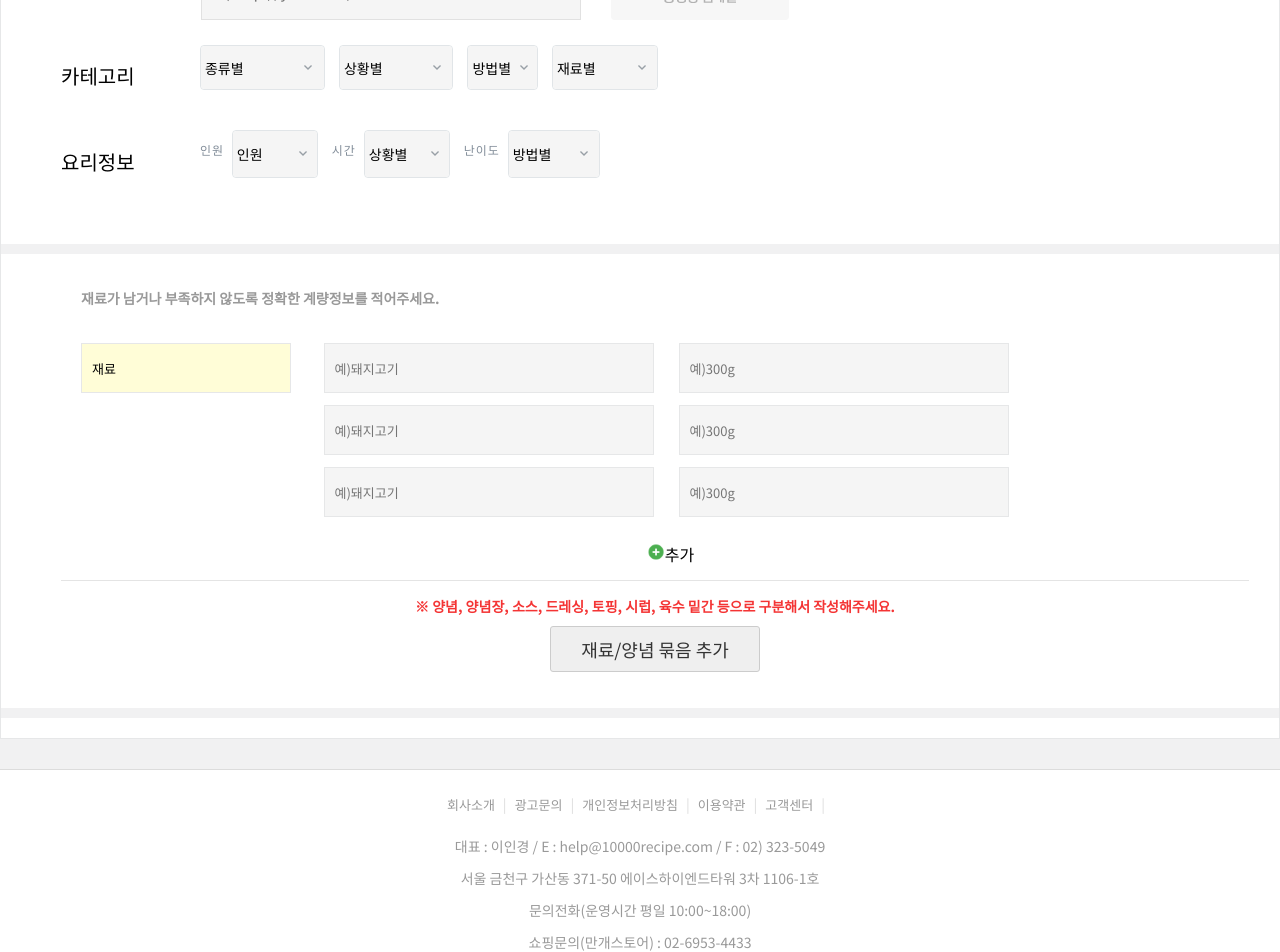
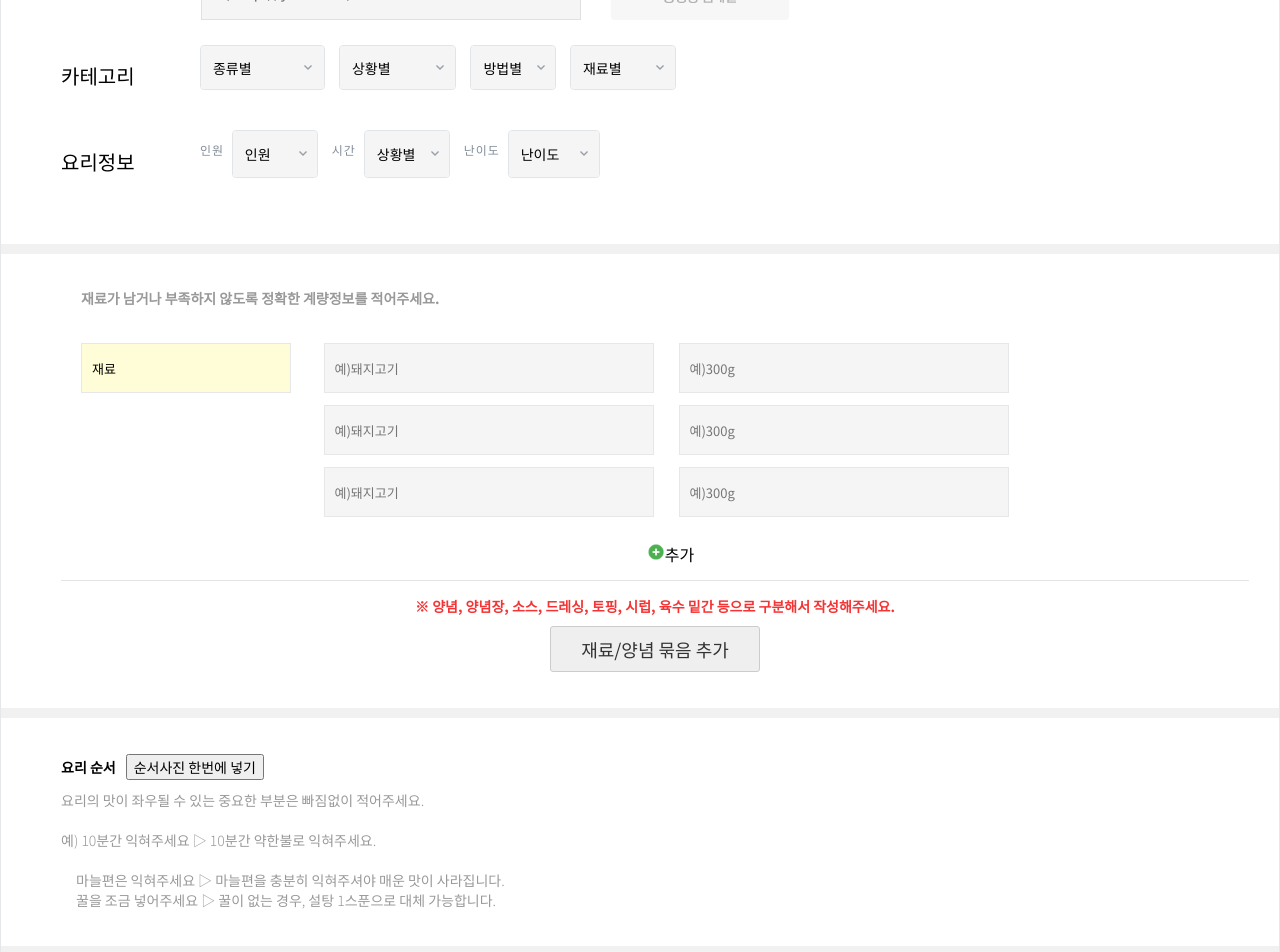
Before and after one commit to hongdaestudy/recipe-frontend, a React (Create React App) app: page /recipe/register in a window 1280 px wide. Shown: the part 540-1492 px from the top of the page. Built offline with nearby package versions, Linux system fonts and the light colour scheme; sample sign-in values are in the browser's storage.

Commit message:
thirdformcolumn

```diff
--- a/src/component/Select/index.tsx
+++ b/src/component/Select/index.tsx
@@ -48,7 +48,7 @@ const SelectElement = styled.select<{
   border-radius: 4px;
   width: 100%;
   height: 100%;
-  padding-left: 4px;
+  padding: 0px 12px;
   min-height: 43px;
   /* min-width: 127px;
  */
--- a/src/component/Select/styles.tsx
+++ b/src/component/Select/styles.tsx
@@ -83,6 +83,7 @@ export const InputElement = styled.input<{
   width: 100%;
   height: 100%;
   text-align: left;
+  padding: 6px 12px;
   font-family: Noto Sans KR, sans-serif;
   outline: 0;
   ${({ icon }) =>
--- a/src/pages/RegisterPage/index.tsx
+++ b/src/pages/RegisterPage/index.tsx
@@ -6,8 +6,9 @@ import { ImageInput } from '../../component/ImageInput';
 import Input from '../../component/Input/Input';
 import { Select } from '../../component/Select';
 import { FirstFormColumn } from './template/FirstFormColumn';
-import { SecondFormColumn } from './template/SecondFormField';
+import { SecondFormField } from './template/SecondFormField';
 import { ColumnBox, FirstFormBox, Label } from './template/styles';
+import { ThirdFormColumn } from './template/ThirdFormColumn';
 
 export const RegisterPage = () => {
   return (
@@ -16,7 +17,8 @@ export const RegisterPage = () => {
         <h1>레시피 등록</h1>
       </TopBox>
       <FirstFormColumn />
-      <SecondFormColumn />
+      <SecondFormField />
+      <ThirdFormColumn />
     </Container>
   );
 };
--- a/src/pages/RegisterPage/template/FirstFormColumn.tsx
+++ b/src/pages/RegisterPage/template/FirstFormColumn.tsx
@@ -10,6 +10,7 @@ import {
   categoryOption3,
   categoryOption4,
   categoryOption5,
+  categoryOption7,
 } from './data';
 import { ImageInput } from '../../../component/ImageInput';
 
@@ -84,8 +85,8 @@ export const FirstFormColumn = () => {
             <Label>카테고리</Label>
             <FlexBox justifyContent="flex-start" style={{ width: '100%' }}>
               <Select width={125} options={categoryOption1} />
-              <Select width={114.5} options={categoryOption2} />
-              <Select width={70.5} options={categoryOption3} />
+              <Select width={117.5} options={categoryOption2} />
+              <Select width={85.5} options={categoryOption3} />
               <Select width={106} options={categoryOption4} />
             </FlexBox>
           </ColumnBox>
@@ -110,7 +111,7 @@ export const FirstFormColumn = () => {
                 width={92}
                 style={{ transform: "translateX('14px')" }}
                 label={'난이도'}
-                options={categoryOption3}
+                options={categoryOption7}
               />
             </FlexBox>
           </ColumnBox>
--- a/src/pages/RegisterPage/template/SecondFormField.tsx
+++ b/src/pages/RegisterPage/template/SecondFormField.tsx
@@ -13,7 +13,7 @@ import {
 } from './styles';
 import AddIcon from '../../../../public/assets/add_icon.png';
 
-export const SecondFormColumn = () => {
+export const SecondFormField = () => {
   return (
     <FirstFormBox direction="column">
       <H3>재료가 남거나 부족하지 않도록 정확한 계량정보를 적어주세요.</H3>
--- /dev/null
+++ b/src/pages/RegisterPage/template/ThirdFormColumn.tsx
@@ -0,0 +1,87 @@
+import React from 'react';
+import FlexBox from '../../../component/Flex';
+import { FirstFormBox, FormBox } from './styles';
+import styled from 'styled-components';
+
+export const ThirdFormColumn = () => {
+  return (
+    <FirstFormBox>
+      <PaddingBox direction="column" justifyContent="flex-start">
+        <FullWidthBox justifyContent="flex-start">
+          <h1>요리 순서</h1>
+          <IconButton
+            onClick={() => console.log('요리 순서 사진 한번에 넣기 이벤트')}
+          >
+            <span></span>
+            순서사진 한번에 넣기
+          </IconButton>
+        </FullWidthBox>
+        <FullWidthBox justifyContent="flex-start">
+          <FlexBox
+            direction="column"
+            alignItems="flex-start"
+            justifyContent="flex-start"
+          >
+            <B>요리의 맛이 좌우될 수 있는 중요한 부분은 빠짐없이 적어주세요.</B>
+            <br />
+            <B>예) 10분간 익혀주세요 ▷ 10분간 약한불로 익혀주세요.</B>
+            <br />
+            <PaddingB>
+              마늘편은 익혀주세요 ▷ 마늘편을 충분히 익혀주셔야 매운 맛이
+              사라집니다.
+            </PaddingB>
+            <PaddingB>
+              {' '}
+              꿀을 조금 넣어주세요 ▷ 꿀이 없는 경우, 설탕 1스푼으로 대체
+              가능합니다.
+            </PaddingB>
+          </FlexBox>
+        </FullWidthBox>
+        <FullWidthBox>
+          <CookStepBox direction="column"></CookStepBox>
+        </FullWidthBox>
+      </PaddingBox>
+    </FirstFormBox>
+  );
+};
+
+export const PaddingBox = styled(FlexBox)`
+  /* padding-left: 60px; */
+  width: 100%;
+`;
+
+export const IconButton = styled.button`
+  padding: 4px 10px 5px;
+  font-size: 12px;
+  line-height: 1.5;
+  border-radius: 3px;
+
+  span {
+    font-weight: 400;
+    &::before {
+      content: '\2b';
+    }
+  }
+`;
+
+export const FullWidthBox = styled(FlexBox)`
+  width: 100%;
+  margin-top: 10px;
+  h1 {
+    margin-right: 10px;
+  }
+`;
+
+export const B = styled.b`
+  font-weight: 200;
+  color: #999;
+  font-size: 14px;
+`;
+
+export const PaddingB = styled(B)`
+  margin-left: 15px;
+`;
+
+export const CookStepBox = styled(FlexBox)`
+  width: 100%;
+`;
--- a/src/pages/RegisterPage/template/data.ts
+++ b/src/pages/RegisterPage/template/data.ts
@@ -87,3 +87,12 @@ export const categoryOption6: OptionType[] = [
   { text: '5인분', value: '5인분' },
   { text: '6인분 이상', value: '6인분 이상' },
 ];
+
+export const categoryOption7: OptionType[] = [
+  { text: '난이도', value: '' },
+  { text: '아무나', value: '아무나' },
+  { text: '초급', value: '초급' },
+  { text: '중급', value: '중급' },
+  { text: '고급', value: '고급' },
+  { text: '신의경지', value: '신의경지' },
+];
```
